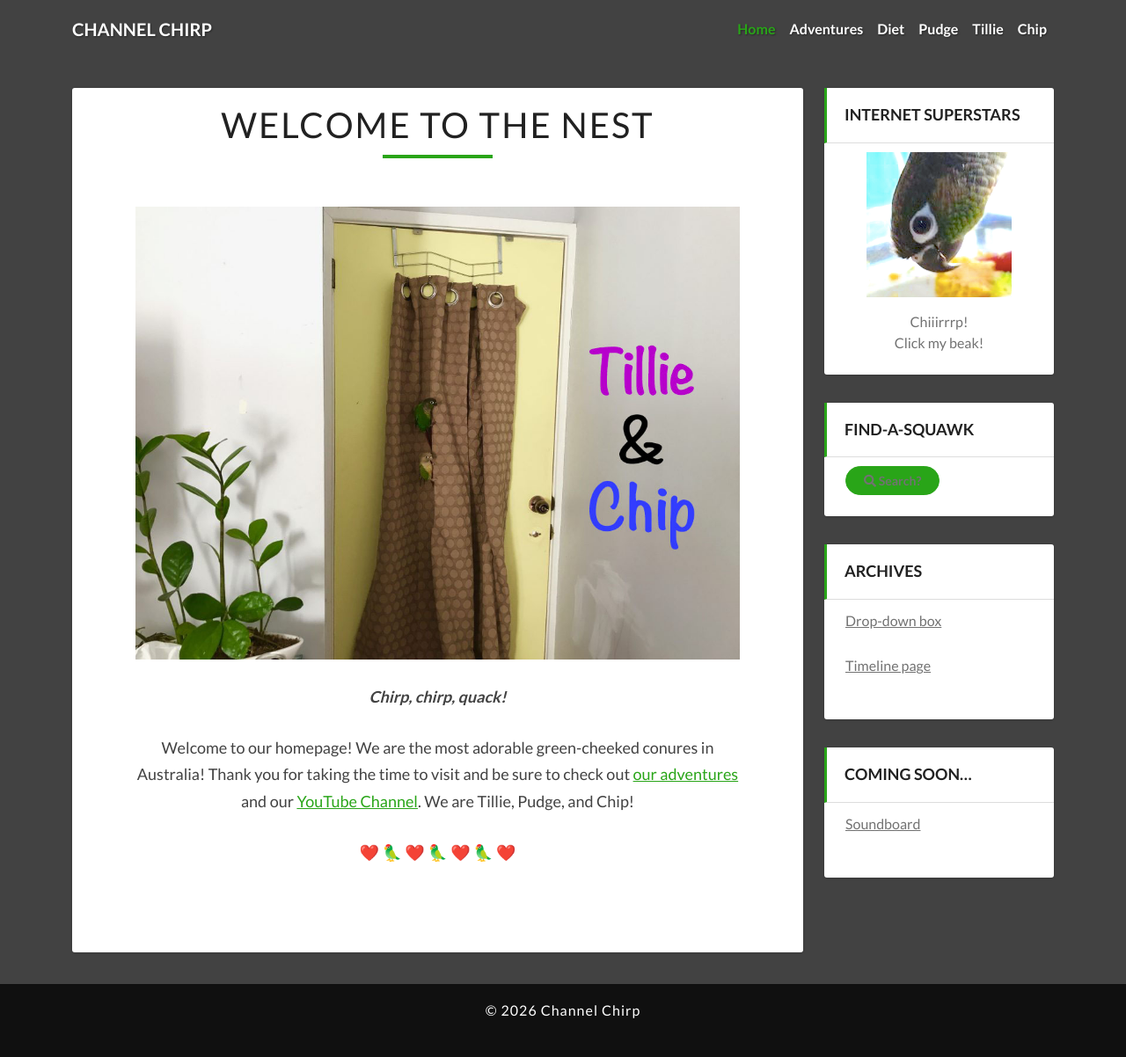
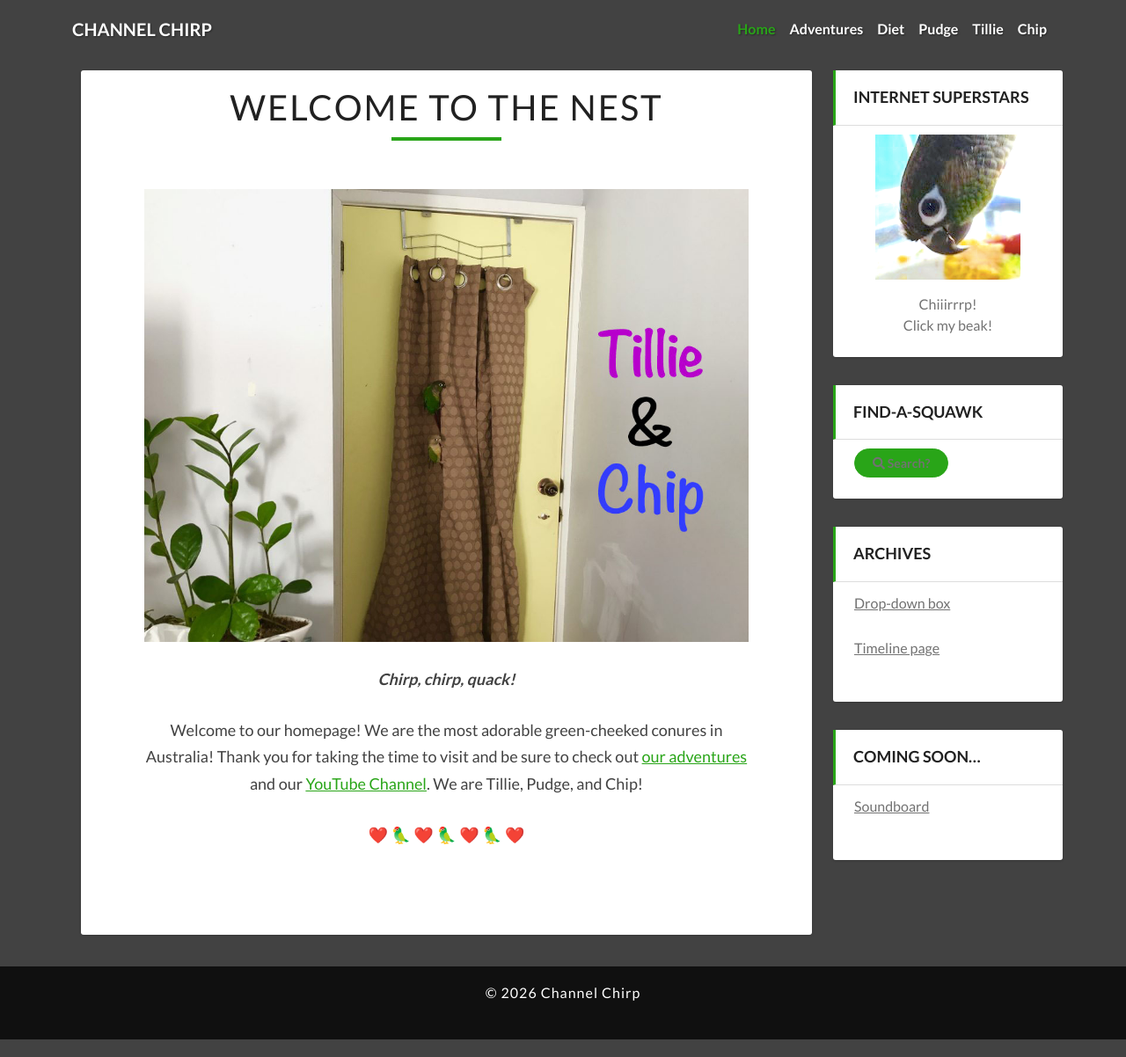
Before and after one commit to ChannelChirp/website, a Jekyll site: the page built from index.md, in a window 1280 px wide and 1202 px high. Shown: the whole window at 88% size. Built offline with Jekyll 4.4.1, drawn with Linux system fonts in a browser that asks for light colours.

Commit message:
Update lighthouse.css

```diff
--- a/css/lighthouse.css
+++ b/css/lighthouse.css
@@ -6,20 +6,22 @@
 /* ----- 1. Global Typography & Background ----- */
 body {
   background: #424242;
-  font-family: Lato, 'Source Sans Pro', 'Helvetica Neue', Arial, sans-serif, verdana;
+  font-family: 'Lato', 'Source Sans Pro', 'Helvetica Neue', Helvetica, Arial, sans-serif, Verdana;
   color: #424242;
   font-size: 18px;
 }
 
 .container-main {
-  margin-top: 100px;
+  margin-top: 80px;
+  margin-left: 80px;
+  margin-right: 80px;
 }
 
 h1, h2, h3, h4, h5, h6,
 .navbar-brand,
 .site-title,
 .site-description {
-  font-family: 'Lato', sans-serif, 'Helvetica Neue', Helvetica, Arial, sans-serif;
+  font-family: 'Lato', 'Source Sans Pro', 'Helvetica Neue', Helvetica, Arial, sans-serif, Verdana;
   font-weight: 900;
   color: #212121;
 }
```
